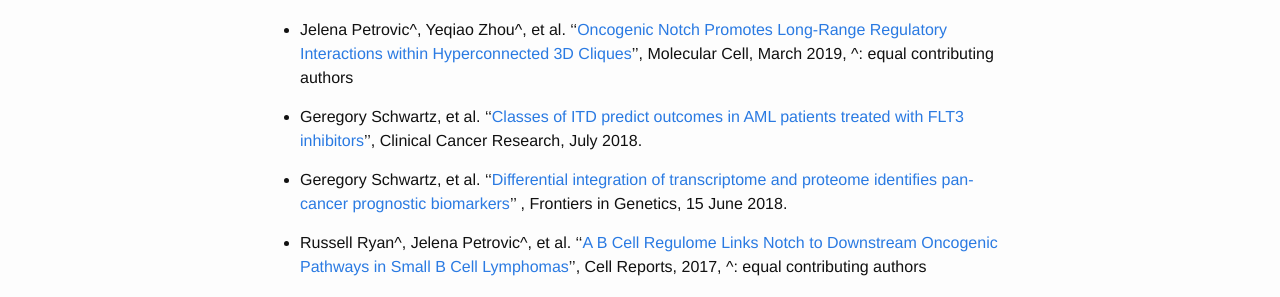
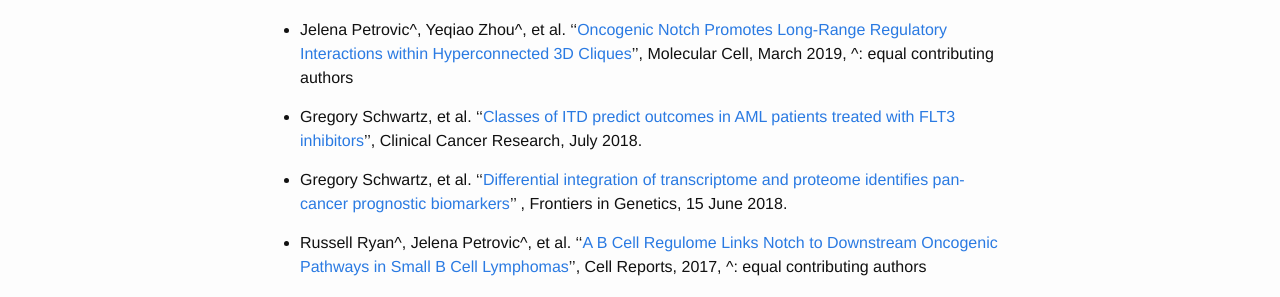
Before and after one commit to faryabib/faryabib.github.io, a Jekyll site: the page built from publications.md, in a window 1280 px wide. Shown: the part 308-605 px from the top of the page. Built offline with Jekyll 4.4.1, drawn with Linux system fonts in a browser that asks for light colours.

Commit message:
Update publications.md

```diff
--- a/publications.md
+++ b/publications.md
@@ -13,9 +13,9 @@ permalink: /Publications.html
 
 + Jelena Petrovic^, Yeqiao Zhou^, et al. ''[Oncogenic Notch Promotes Long-Range Regulatory Interactions within Hyperconnected 3D Cliques](https://goo.gl/6yvwrn)'', Molecular Cell, March 2019, ^: equal contributing authors
 
-+ Geregory Schwartz, et al. ''[Classes of ITD predict outcomes in AML patients treated with FLT3 inhibitors](http://clincancerres.aacrjournals.org/content/25/2/573)'', Clinical Cancer Research, July 2018.
++ Gregory Schwartz, et al. ''[Classes of ITD predict outcomes in AML patients treated with FLT3 inhibitors](http://clincancerres.aacrjournals.org/content/25/2/573)'', Clinical Cancer Research, July 2018.
 
-+ Geregory Schwartz, et al. ''[Differential integration of transcriptome and proteome identifies pan-cancer prognostic biomarkers](https://goo.gl/pvZ4Dn)'' , Frontiers in Genetics, 15 June 2018.
++ Gregory Schwartz, et al. ''[Differential integration of transcriptome and proteome identifies pan-cancer prognostic biomarkers](https://goo.gl/pvZ4Dn)'' , Frontiers in Genetics, 15 June 2018.
 
 + Russell Ryan^, Jelena Petrovic^, et al. ''[A B Cell Regulome Links Notch to Downstream Oncogenic Pathways in Small B Cell Lymphomas](https://www.sciencedirect.com/science/article/pii/S2211124717313712?via%3Dihub)'', Cell Reports, 2017, ^: equal contributing authors
 
```
